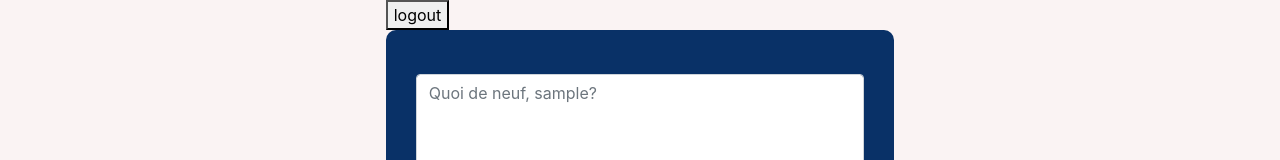
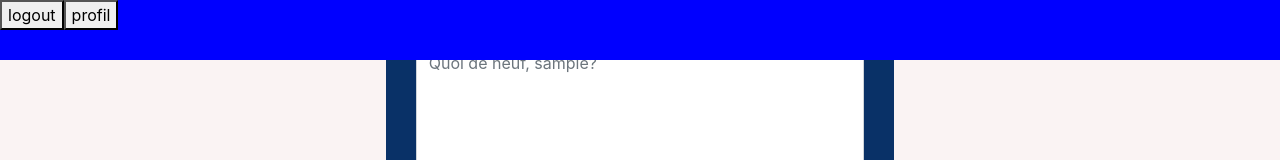
Before and after one commit to Mehdony/p7_frontend_ammour_mehdi, a React (Create React App) app: page / in a window 1280 px wide. Shown: the top 160 px of the page. Built offline with nearby package versions, Linux system fonts and the light colour scheme; no server answers; sample sign-in values are in the browser's storage.

Commit message:
init navbar ok

```diff
--- a/src/cssComponents/Home.css
+++ b/src/cssComponents/Home.css
@@ -13,3 +13,13 @@ body {
     background-color: #faf3f3;
     z-index: -1000;
 } */
+
+
+.navBar {
+    width: 100vw;
+    height: 60px;
+    background-color: blue;
+    position: fixed;
+    top: 0;
+    left: 0;
+}
--- a/src/pages/Home.js
+++ b/src/pages/Home.js
@@ -3,29 +3,38 @@ import "../cssComponents/Home.css";
 import CreatePost from "../components/CreatePost/CreatePost";
 import DisplayPost from "../components/DisplayPost/DisplayPost";
 import { useNavigate } from "react-router-dom";
+import { Navigate } from "react-router-dom";
 
 function Home() {
 
-  const [posts, setPosts] = useState([]);
-  const username = localStorage.getItem("username");
-  const token = localStorage.getItem("token");
+  const [posts, setPosts] = useState([])
+  const username = localStorage.getItem("username")
+  const token = localStorage.getItem("token")
 
   const navigate = useNavigate();
 
   const handleLogout = (e) => {
-    e.preventDefault();
-    localStorage.removeItem("token");
-    localStorage.removeItem("username");
-    localStorage.removeItem("userId");
-    navigate("/login");
-  };
+    e.preventDefault()
+    localStorage.removeItem("token")
+    localStorage.removeItem("username")
+    localStorage.removeItem("userId")
+    navigate("/login")
+  }
 
   return (
-    <>
+
+      token ?
+
+    (
+      <>
+      <div className="navBar">
       <button className="logout-button" onClick={handleLogout}>
         logout
       </button>
-
+      <button className="profil-button" onClick={handleLogout}>
+        profil
+      </button>
+      </div>
       <CreatePost setPosts={setPosts} posts={posts} />
       <DisplayPost
         username={username}
@@ -33,7 +42,9 @@ function Home() {
         posts={posts}
         token={token}
       />
-    </>
+    </> ) : (
+            <Navigate to="/login" replace={true} />
+        )
   );
 }
 
```
